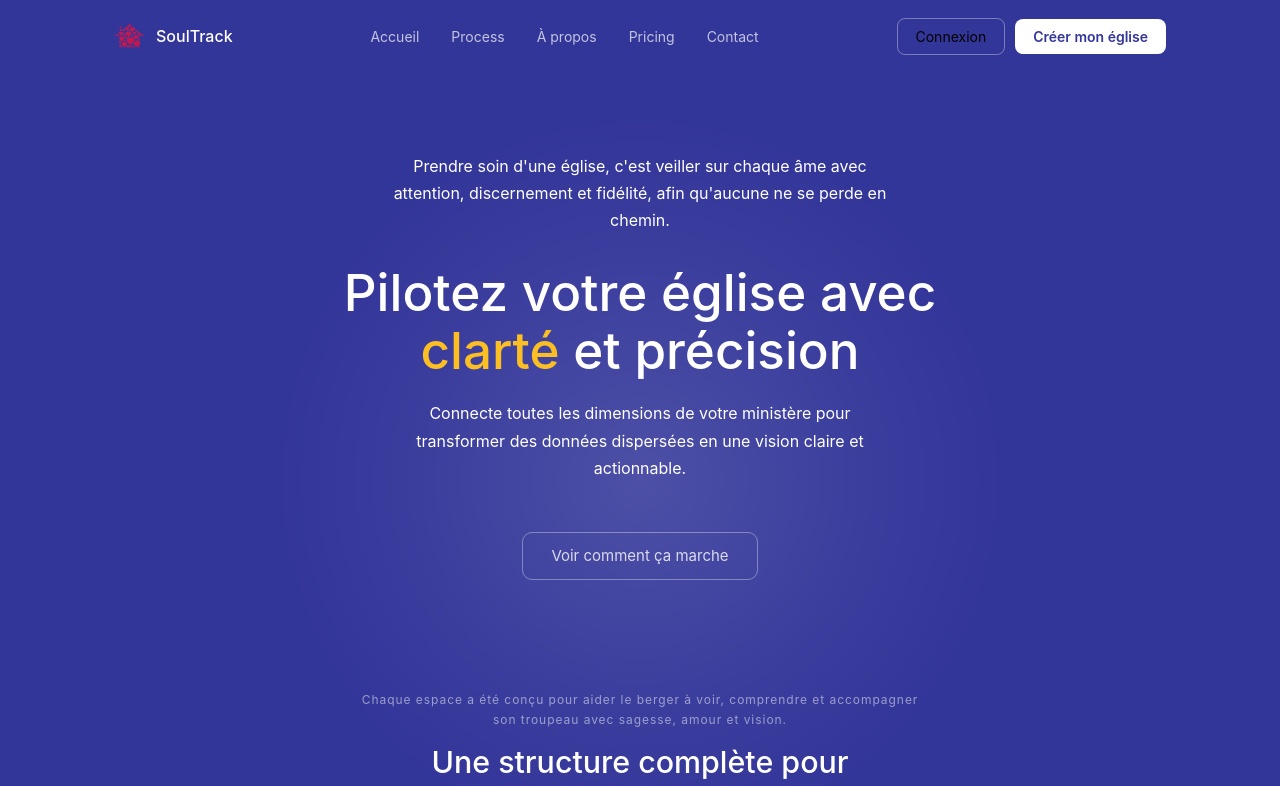
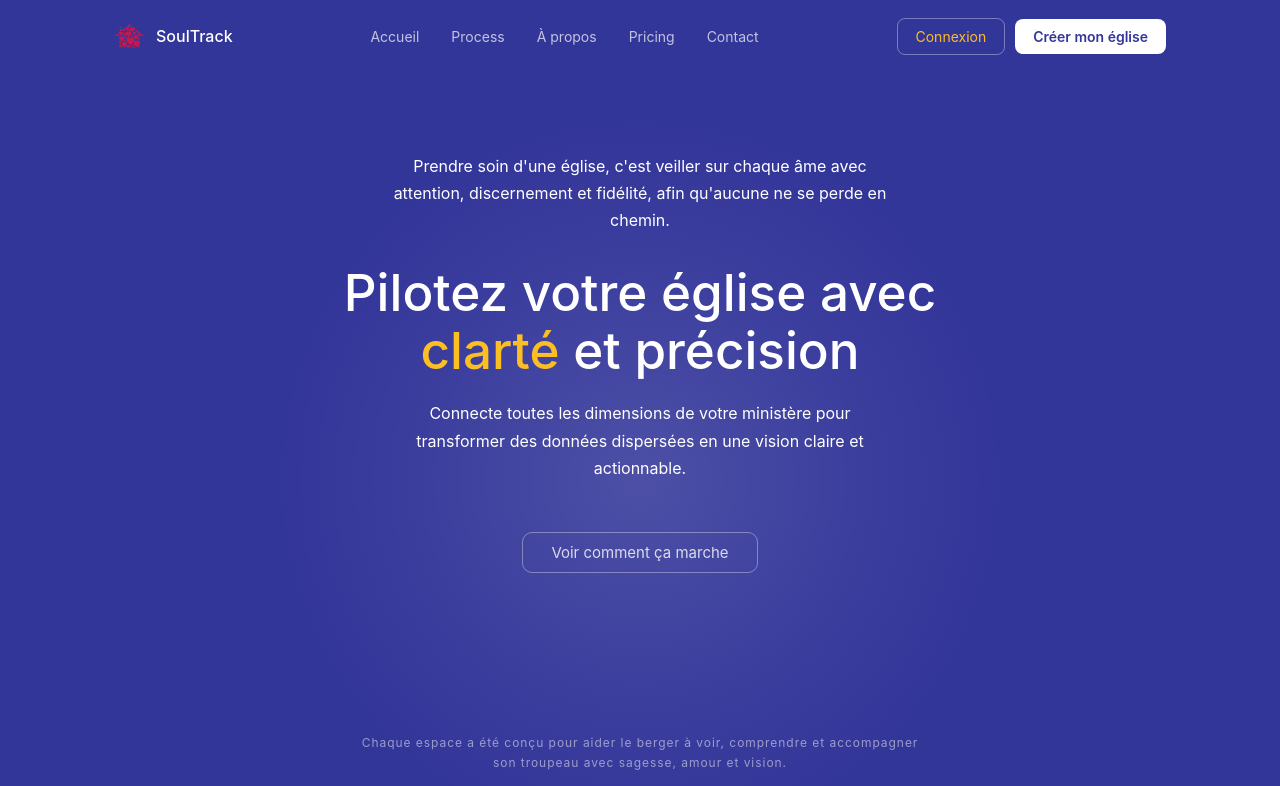
Before and after one commit to allanbavajee/soultrack, a Next.js app: page /HomePage in a window 1280 px wide. Shown: the top 786 px of the page. Built offline with nearby package versions, Linux system fonts and the light colour scheme.

Commit message:
Update HomePage.js

```diff
--- a/pages/HomePage.js
+++ b/pages/HomePage.js
@@ -164,7 +164,7 @@ export default function HomePage() {
 
           {/* BOUTONS */}
           <div style={{ display: "flex", gap: "10px", alignItems: "center", zIndex: 1, flexShrink: 0 }} className="nav-hide">
-            <button onClick={() => router.push("/login")} style={{ background: "transparent", color: "#fbbf24,", border: "0.5px solid rgba(255,255,255,0.35)", padding: "7px 18px", borderRadius: "8px", fontSize: "14px", cursor: "pointer" }}>
+            <button onClick={() => router.push("/login")} style={{ background: "transparent", color: "#fbbf24", border: "0.5px solid rgba(255,255,255,0.35)", padding: "7px 18px", borderRadius: "8px", fontSize: "14px", cursor: "pointer" }}>
               Connexion
             </button>
             <button onClick={() => router.push("/SignupEglise")} style={{ background: "#fff", color: "#333699", border: "none", padding: "7px 18px", borderRadius: "8px", fontSize: "14px", fontWeight: 600, cursor: "pointer" }}>
@@ -219,8 +219,8 @@ export default function HomePage() {
           Connecte toutes les dimensions de votre ministère pour transformer des données dispersées en une vision claire et actionnable.
         </p>
 
-        <div style={{ position: "relative", zIndex: 1, display: "flex", gap: "12px", flexWrap: "wrap", justifyContent: "center" }}>
-          <button onClick={() => router.push("/comment-ca-marche")} style={{ background: "transparent", color: "rgba(255,255,255,0.8)", border: "0.5px solid rgba(255,255,255,0.35)", padding: "12px 28px", borderRadius: "10px", fontSize: "15px", cursor: "pointer" }}>
+        <div style={{ position: "relative", zIndex: 1, color: "#fff", fontSize: "16px", maxWidth: "500px", lineHeight: 1.7, marginBottom: "50px" }}>
+          <button onClick={() => router.push("/comment-ca-marche")} style={{ background: "transparent", color: "rgba(255,255,255,0.8)", border: "0.5px solid rgba(255,255,255,0.35)", padding: "7px 28px", borderRadius: "10px", fontSize: "15px", cursor: "pointer" }}>
             Voir comment ça marche
           </button>
         </div>
```
